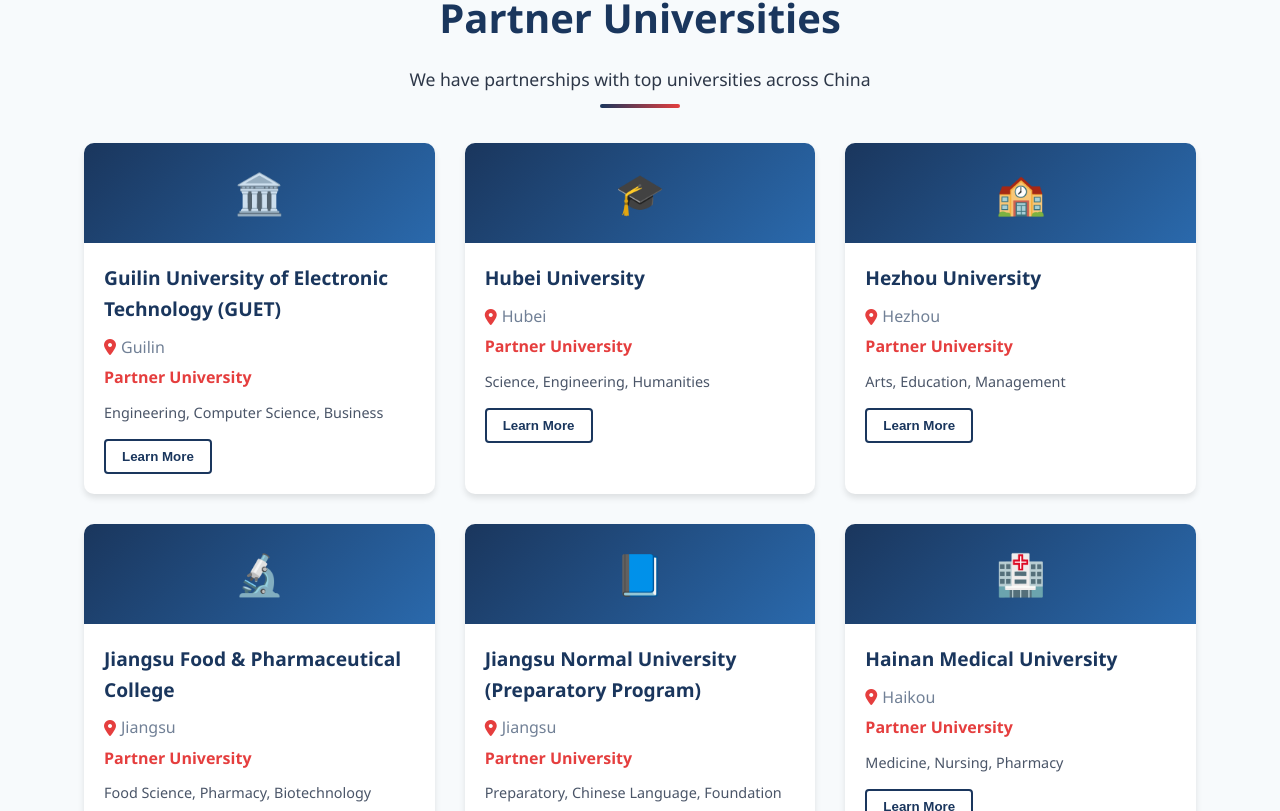
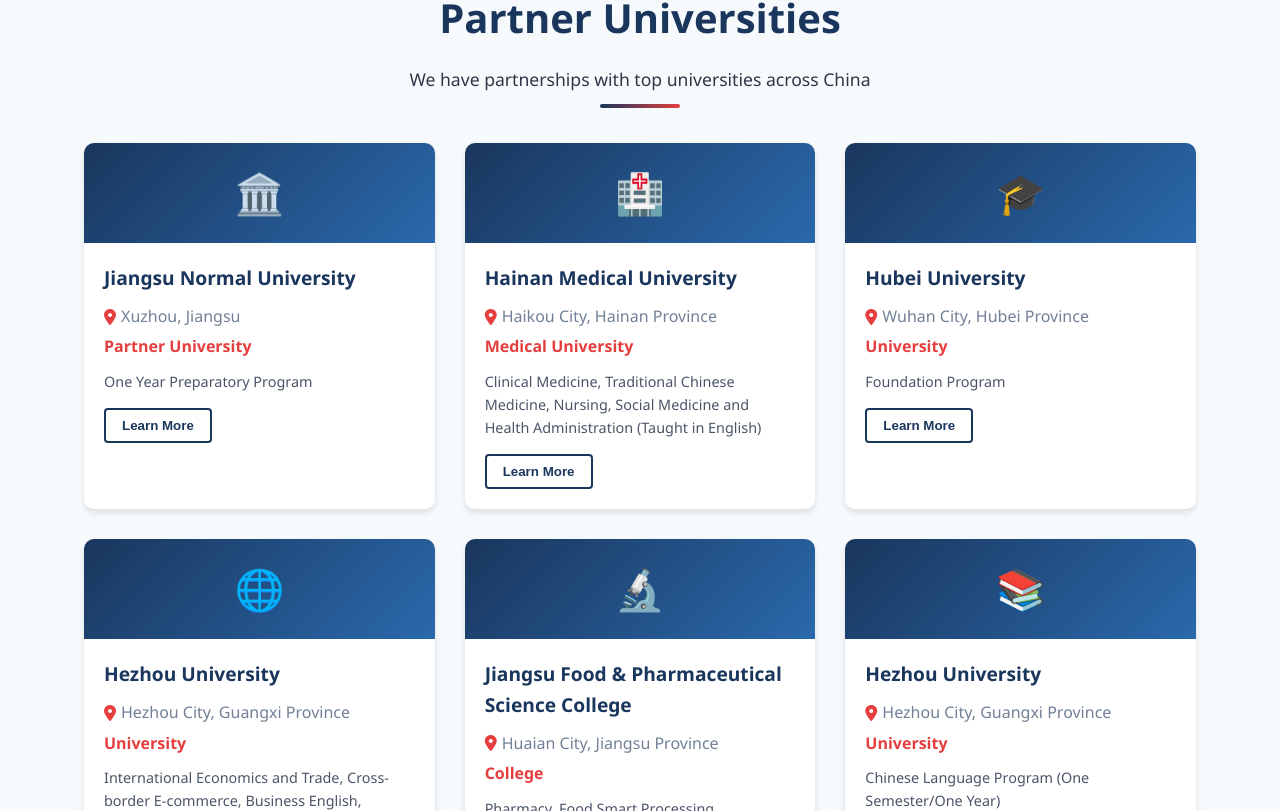
Before and after one commit to Ramilbey/dragonpath, a React (Create React App) app: page / in a window 1280 px wide. Shown: the part 2029-2840 px from the top of the page. Built offline with nearby package versions, Linux system fonts and the light colour scheme.

Commit message:
object lean more infor of all uni

```diff
--- a/src/components/Universities/Universities.js
+++ b/src/components/Universities/Universities.js
@@ -1,95 +1,250 @@
 // src/components/Universities/Universities.js
-import React, { useState } from 'react';
-import './Universities.css';
+import React, { useState } from "react";
+import "./Universities.css";
 
 const Universities = () => {
   const [selectedUni, setSelectedUni] = useState(null);
 
   const universities = [
     {
-      name: 'Guilin University of Electronic Technology (GUET)',
-      location: 'Guilin',
-      ranking: 'Partner University',
-      programs: 'Engineering, Computer Science, Business',
-      logo: '🏛️',
+      name: "Jiangsu Normal University",
+      location: "Xuzhou, Jiangsu",
+      ranking: "Partner University",
+      programs: "One Year Preparatory Program",
+      logo: "🏛️",
       details: {
-        tuition: '8500 CNY/year',
-        accommodation: '2000–8000 CNY/year (depending on room type)',
-        registration: '700 CNY/person',
-        medical: '450–500 CNY (based on conditions)',
-        textbooks: '400–500 CNY',
-        insurance: '800 CNY/year',
-        visa: '400 CNY/year',
+        tuition: "15000 CNY/Year",
+        accommodation: "1500 CNY/Year (Quad) | 3000 CNY/Year (Double) | 6000 CNY/Year (Single)",
+        insurance: "800 CNY/Year",
+        visa: "800 CNY/Year",
+        medicalCheckup: "400-600 CNY",
+        applicationFee: "400 CNY",
         documents: [
-          'Valid Passport (till June 2026 or later)',
-          'Two Photos',
-          'Highest diploma & transcript',
-          'Foreigner Physical Examination Form',
-          'Non-Criminal Record',
-          'English proficiency certificate (IELTS/TOEFL/Duolingo)',
-          'GUET Application Form'
+          "Passport",
+          "Photo",
+          "Highest Educational Transcript and Certificate",
+          "Medical Check up",
+          "English Proficiency Certificate",
+          "Non-Criminal Record",
+          "Resume",
+          "Bank statement"
         ],
-        ageLimit: '18–25 years old',
-        deadline: 'July 30, 2025',
-        intake: 'September 2025',
-        dorm: '1–4 bed options'
+        ageLimit: "18–30 years old",
+        deadline: "August 10, 2025",
+        intake: "September 2025",
+        note: "University will arrange an interview.",
+        highlights: [
+          "Personalized Academic Counseling",
+          "Access to 10+ partner universities (e.g., Beijing Institute of Technology, Hohai University)",
+          "Admission & Scholarship Advantages",
+          "Small-class instruction and on-campus HSK testing"
+        ]
       }
     },
     {
-      name: 'Hubei University',
-      location: 'Hubei',
-      ranking: 'Partner University',
-      programs: 'Science, Engineering, Humanities',
-      logo: '🎓',
-      extra: 'Hubei University is one of the oldest in central China and offers diverse cultural exchange programs.'
+      name: "Hainan Medical University",
+      location: "Haikou City, Hainan Province",
+      ranking: "Medical University",
+      programs: "Clinical Medicine, Traditional Chinese Medicine, Nursing, Social Medicine and Health Administration (Taught in English)",
+      logo: "🏥",
+      details: {
+        tuition: "20500 CNY/Year",
+        accommodation: "2100 CNY/Year (4 beds) | 2800 CNY/Year (3 beds)",
+        insurance: "800 CNY/Year",
+        visa: "400 CNY/Year",
+        medicalCheckup: "400 CNY",
+        applicationFee: "400 CNY",
+        documents: [
+          "Passport",
+          "Photo",
+          "Highest diploma Certificate and Transcript",
+          "English Proficiency Certificate",
+          "Health Check Up",
+          "Non Criminal Record",
+          "Bank Statement (at least 5000$)",
+          "Application Form"
+        ],
+        ageLimit: "17–35 years old",
+        deadline: "August 15, 2025 (Depends on seats)",
+        intake: "September 2025",
+        note: "Students must pass HSK-3 before finishing the first year."
+      }
     },
     {
-      name: 'Hezhou University',
-      location: 'Hezhou',
-      ranking: 'Partner University',
-      programs: 'Arts, Education, Management',
-      logo: '🏫',
-      extra: 'Hezhou University focuses on applied sciences and regional development projects.'
+      name: "Hubei University",
+      location: "Wuhan City, Hubei Province",
+      ranking: "University",
+      programs: "Foundation Program",
+      logo: "🎓",
+      details: {
+        tuition: "10000 CNY/Year (Includes Tuition & Accommodation)",
+        insurance: "800 CNY/Year",
+        visa: "800 CNY/Year",
+        medicalCheckup: "300 CNY (1st Year only)",
+        applicationFee: "400 CNY",
+        documents: [
+          "Passport",
+          "Photo",
+          "Higher Secondary School Certificate & Transcript",
+          "English Proficiency Certificate (e.g., IELTS 6.0)",
+          "Physical Examination Form for Foreigners",
+          "Non Criminal Record",
+          "Bank Statement (balance > 5000$)",
+          "Application Form or CV",
+          "Study Plan (1000 words)"
+        ],
+        ageLimit: "17–25 years old",
+        deadline: "August 14, 2025 (Depends on seats)",
+        intake: "October 2025",
+        note: "Only those who pass the interview can be admitted. Must abide by Chinese laws."
+      }
     },
     {
-      name: 'Jiangsu Food & Pharmaceutical College',
-      location: 'Jiangsu',
-      ranking: 'Partner University',
-      programs: 'Food Science, Pharmacy, Biotechnology',
-      logo: '🔬',
-      extra: 'Specializes in pharmaceutical research and food technology innovation.'
+      name: "Hezhou University",
+      location: "Hezhou City, Guangxi Province",
+      ranking: "University",
+      programs: "International Economics and Trade, Cross-border E-commerce, Business English, Software Engineering, Communication Engineering, Artificial Intelligence (Bachelor's, English Taught)",
+      logo: "🌐",
+      details: {
+        tuition: "11000 CNY/Year (Liberal Arts) | 13000 CNY/Year (Science/Engineering)",
+        accommodation: "2000-3000 CNY/Month (4-6 students)",
+        insurance: "800 CNY/Year",
+        visa: "400 CNY/Year",
+        medicalCheckup: "400-600 CNY",
+        documents: [
+          "Passport",
+          "Picture",
+          "Highest degree Certificate and Transcript",
+          "Health Check Up",
+          "English Proficiency Certificate",
+          "Non Criminal Record / Police Clearance",
+          "Bank Statement",
+          "Application Form"
+        ],
+        ageLimit: "18–25 years old",
+        deadline: "September 15, 2025",
+        intake: "October 2025",
+        note: "Not open to students from Bangladesh or non-stable countries.",
+        scholarships: {
+          firstYear: "1000 CNY (Freshmen Scholarship)",
+          subsequentYears: "First-prize: 6000 CNY (10%) | Second-prize: 3000 CNY (20%) | Third-prize: 2000 CNY (50%)"
+        }
+      }
     },
     {
-      name: 'Jiangsu Normal University (Preparatory Program)',
-      location: 'Jiangsu',
-      ranking: 'Partner University',
-      programs: 'Preparatory, Chinese Language, Foundation Studies',
-      logo: '📘',
-      extra: 'JSNU preparatory program is designed for international students to prepare for bachelor’s studies in China.'
+      name: "Jiangsu Food & Pharmaceutical Science College",
+      location: "Huaian City, Jiangsu Province",
+      ranking: "College",
+      programs: "Pharmacy, Food Smart Processing Technology, E-commerce, Culinery Art and Nutrition (3-Year Diploma, English Taught)",
+      logo: "🔬",
+      details: {
+        tuition: "Scholarship: FREE | Original: 4700-6200 CNY/Year",
+        accommodation: "1200 CNY/Year (2 beds room)",
+        insurance: "600 CNY/Year",
+        books: "800 CNY/Year",
+        visa: "400 CNY/Year",
+        medicalCheckup: "450 CNY",
+        deposit: "2000 CNY (After pre-admission)",
+        documents: [
+          "Passport",
+          "Picture",
+          "Higher Secondary School / Grade 12th / A Level / High School Certificate and Transcript",
+          "Health Check Up",
+          "English Proficiency Certificate",
+          "Non Criminal Record / Police Clearance",
+          "Bank Statement",
+          "Video of self Introduction",
+          "Application Form"
+        ],
+        ageLimit: "17–25 years old",
+        deadline: "August 10, 2025",
+        intake: "September 2025",
+        note: "School will arrange an interview after initial review.",
+        scholarships: {
+          jiangsuGov: "10000 CNY (Excellent Scholarship)",
+          presidential: "2350-3100 CNY/Year (100% of students, covers half of tuition)",
+          academic: "Excellent: 5000 CNY (10%) | First Class: 3000 CNY (40%) | Second Class: 2000 CNY (40%)"
+        }
+      }
     },
     {
-      name: 'Hainan Medical University',
-      location: 'Haikou',
-      ranking: 'Partner University',
-      programs: 'Medicine, Nursing, Pharmacy',
-      logo: '🏥',
-      extra: 'Hainan Medical University is famous for its tropical medicine and healthcare training.'
+      name: "Hezhou University",
+      location: "Hezhou City, Guangxi Province",
+      ranking: "University",
+      programs: "Chinese Language Program (One Semester/One Year)",
+      logo: "📚",
+      details: {
+        tuition: "5000 CNY/Semester | 10000 CNY/Year",
+        accommodation: "2000-3000 CNY/Month (4-6 students)",
+        insurance: "800 CNY/Year",
+        visa: "400 CNY/Year",
+        medicalCheckup: "400-600 CNY",
+        documents: [
+          "Passport",
+          "Picture",
+          "Highest degree Certificate and Transcript",
+          "Health Check Up",
+          "English Proficiency Certificate",
+          "Non Criminal Record / Police Clearance",
+          "Bank Statement",
+          "Application Form"
+        ],
+        ageLimit: "17–35 years old",
+        deadline: "September 15, 2025",
+        intake: "October 2025",
+        note: "Not open to students from Bangladesh or non-stable countries."
+      }
     },
     {
-      name: 'Sichuan Tourism University',
-      location: 'Sichuan',
-      ranking: 'Partner University',
-      programs: 'Tourism, Hospitality, Business',
-      logo: '🌄',
-      extra: 'STU focuses on tourism management and hospitality, with practical training in Sichuan’s cultural hotspots.'
+      name: "Guangzhou International Economics College",
+      location: "Guangzhou, Guangdong",
+      ranking: "College",
+      programs: "One Year Chinese Language Program",
+      logo: "💬",
+      details: {
+        tuition: "13800 CNY/Year",
+        accommodation: "5000 CNY/Year (Double Room)",
+        insurance: "800 CNY/Year",
+        visa: "800 CNY/Year",
+        medicalCheckup: "400-600 CNY",
+        applicationFee: "500 CNY",
+        documents: [
+          "Passport",
+          "Photo",
+          "Highest Educational Transcript and Certificate",
+          "Medical Check up",
+          "English Proficiency Certificate",
+          "Non-Criminal Record",
+          "Resume",
+          "Bank statement"
+        ],
+        ageLimit: "18–30 years old",
+        deadline: "August 20, 2025",
+        intake: "September 2025"
+      }
     },
     {
-      name: 'Guangxi International Economics College (GZIEC)',
-      location: 'Guangxi',
-      ranking: 'Partner University',
-      programs: 'Economics, Business, International Trade',
-      logo: '🌏',
-      extra: 'GZIEC emphasizes international trade and cross-border business education.'
+      name: "Sichuan Tourism University",
+      location: "Chengdu City, Sichuan Province",
+      ranking: "University",
+      programs: "Software Engineering, Trade and Economics (Bachelor's, English Taught)",
+      logo: "🐼",
+      details: {
+        feesAfterScholarship: "6200 CNY/Year (Tuition & Accommodation)",
+        insurance: "800 CNY/Year",
+        visa: "400 CNY/Year",
+        medicalCheckup: "500 CNY (1st Year only)",
+        documents: [
+          "Passport",
+          "Picture",
+          "Higher Secondary School / Grade 12th / A Level / High School Certificate and Transcript",
+          "Health Check Up",
+          "Non Criminal Record / Police Clearance",
+          "Application Form"
+        ],
+        deadline: "Depends on Seats",
+        intake: "September 2025"
+      }
     }
   ];
 
@@ -108,7 +263,9 @@
               </div>
               <div className="uni-content">
                 <h3>{uni.name}</h3>
-                <p className="uni-location"><i className="fas fa-map-marker-alt"></i> {uni.location}</p>
+                <p className="uni-location">
+                  <i className="fas fa-map-marker-alt"></i> {uni.location}
+                </p>
                 <p className="uni-ranking">{uni.ranking}</p>
                 <p className="uni-programs">{uni.programs}</p>
                 <button
@@ -127,23 +284,51 @@
       {selectedUni && (
         <div className="uni-modal">
           <div className="uni-modal-content">
-      <span className="uni-modal-close" onClick={() => setSelectedUni(null)}>&times;</span>
+            <span
+              className="uni-modal-close"
+              onClick={() => setSelectedUni(null)}
+            >
+              &times;
+            </span>
             <h2>{selectedUni.name}</h2>
-      <p><strong>Location:</strong> {selectedUni.location}</p>
-      <p><strong>Ranking:</strong> {selectedUni.ranking}</p>
-      <p><strong>Programs:</strong> {selectedUni.programs}</p>
+            <p>
+              <strong>Location:</strong> {selectedUni.location}
+            </p>
+            <p>
+              <strong>Ranking:</strong> {selectedUni.ranking}
+            </p>
+            <p>
+              <strong>Programs:</strong> {selectedUni.programs}
+            </p>
 
             {selectedUni.details && (
               <div className="uni-details">
                 <h3>Fees</h3>
                 <ul>
-            <li><strong>Tuition:</strong> {selectedUni.details.tuition}</li>
-            <li><strong>Accommodation:</strong> {selectedUni.details.accommodation}</li>
-            <li><strong>Registration:</strong> {selectedUni.details.registration}</li>
-            <li><strong>Medical Check-up:</strong> {selectedUni.details.medical}</li>
-            <li><strong>Textbooks:</strong> {selectedUni.details.textbooks}</li>
-            <li><strong>Insurance:</strong> {selectedUni.details.insurance}</li>
-            <li><strong>Visa Extension:</strong> {selectedUni.details.visa}</li>
+                  <li>
+                    <strong>Tuition:</strong> {selectedUni.details.tuition}
+                  </li>
+                  <li>
+                    <strong>Accommodation:</strong>{" "}
+                    {selectedUni.details.accommodation}
+                  </li>
+                  <li>
+                    <strong>Registration:</strong>{" "}
+                    {selectedUni.details.registration}
+                  </li>
+                  <li>
+                    <strong>Medical Check-up:</strong>{" "}
+                    {selectedUni.details.medical}
+                  </li>
+                  <li>
+                    <strong>Textbooks:</strong> {selectedUni.details.textbooks}
+                  </li>
+                  <li>
+                    <strong>Insurance:</strong> {selectedUni.details.insurance}
+                  </li>
+                  <li>
+                    <strong>Visa Extension:</strong> {selectedUni.details.visa}
+                  </li>
                 </ul>
 
                 <h3>Documents Required</h3>
@@ -154,16 +339,24 @@
                 </ul>
 
                 <h3>Other Information</h3>
-          <p><strong>Age Limit:</strong> {selectedUni.details.ageLimit}</p>
-          <p><strong>Application Deadline:</strong> {selectedUni.details.deadline}</p>
-          <p><strong>Intake:</strong> {selectedUni.details.intake}</p>
-          <p><strong>Dormitory:</strong> {selectedUni.details.dorm}</p>
+                <p>
+                  <strong>Age Limit:</strong> {selectedUni.details.ageLimit}
+                </p>
+                <p>
+                  <strong>Application Deadline:</strong>{" "}
+                  {selectedUni.details.deadline}
+                </p>
+                <p>
+                  <strong>Intake:</strong> {selectedUni.details.intake}
+                </p>
+                <p>
+                  <strong>Dormitory:</strong> {selectedUni.details.dorm}
+                </p>
               </div>
             )}
           </div>
         </div>
       )}
-
     </section>
   );
 };
```
Lines whose indentation alone changed are shown as unchanged.
